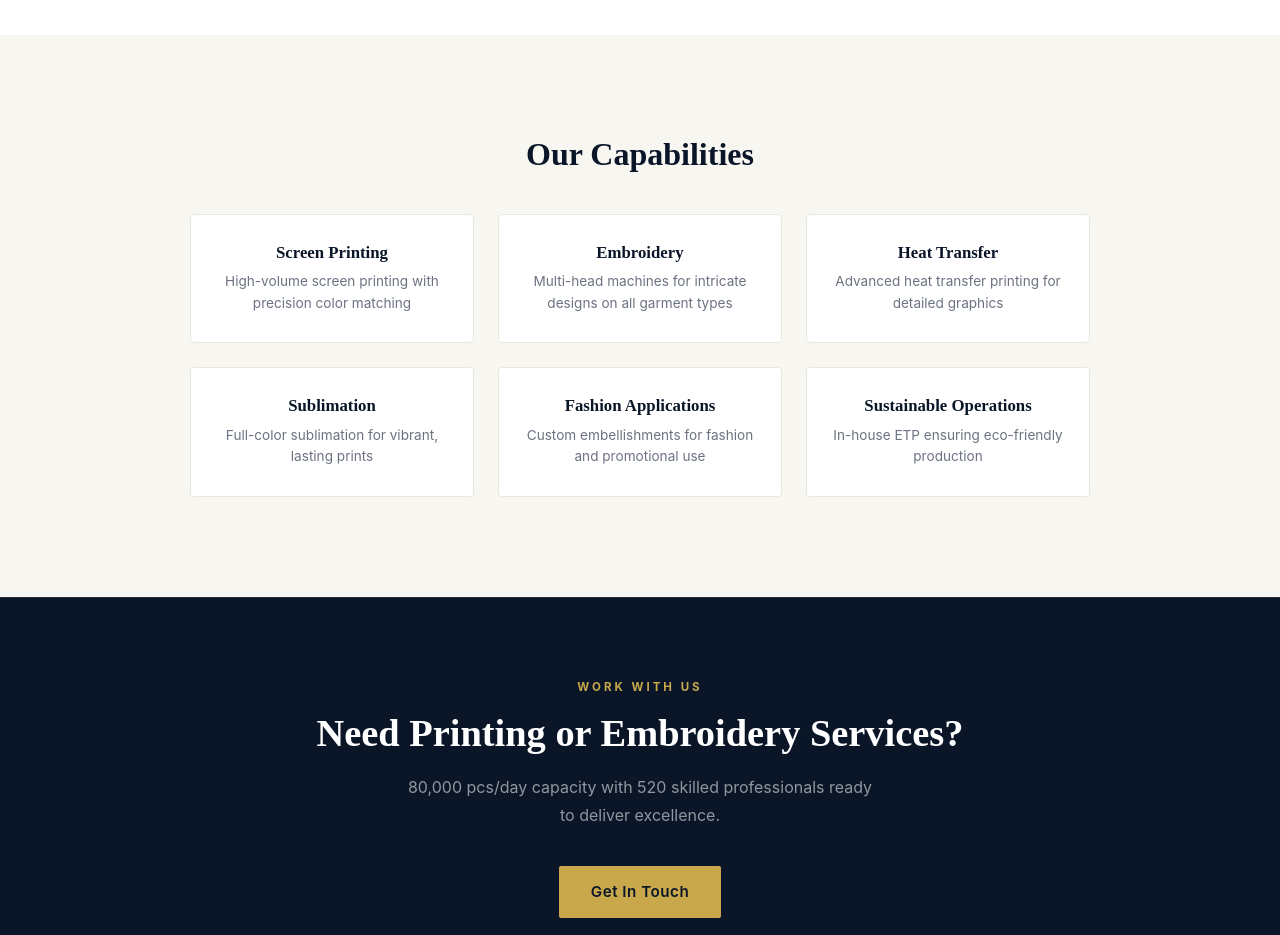
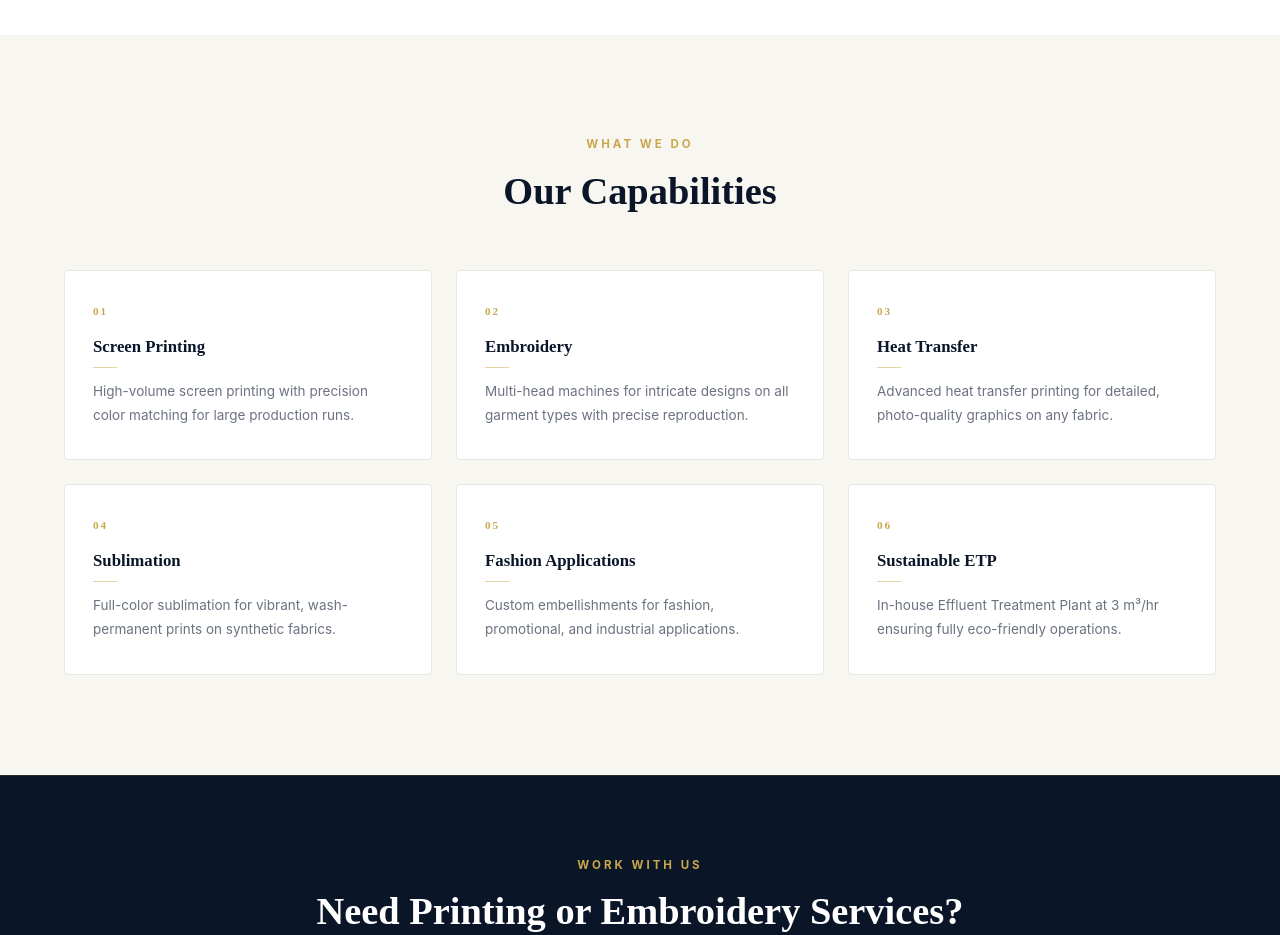
Before and after one commit to ratulsarker/supreme-group, a Next.js app: page /embellishment in a window 1280 px wide. Shown: the part 1920-2855 px from the top of the page. Built offline with nearby package versions, Linux system fonts and the light colour scheme.

Commit message:
Polish pass 4: photo-backed heroes for about/contact/sweets, elegant capabilities cards on embellishment, consistent eyebrow typography

```diff
--- a/app/contact/page.tsx
+++ b/app/contact/page.tsx
@@ -1,3 +1,4 @@
+import Image from "next/image";
 import type { Metadata } from "next";
 import ContactForm from "./ContactForm";
 
@@ -10,15 +11,31 @@ export default function ContactPage() {
   return (
     <>
       {/* HERO */}
-      <section className="page-hero">
-        <div className="container" style={{ position: "relative", zIndex: 1 }}>
+      <section style={{
+        position: "relative",
+        minHeight: "45vh",
+        display: "flex",
+        alignItems: "center",
+        overflow: "hidden",
+        background: "#0A1628",
+      }}>
+        <Image
+          src="/images/stitch-cta-bg.jpg"
+          alt="Contact Supreme Group"
+          fill
+          priority
+          style={{ objectFit: "cover", opacity: 0.15 }}
+        />
+        <div style={{ position: "absolute", inset: 0, background: "rgba(10,22,40,0.85)" }} />
+        <div style={{ position: "absolute", top: 0, left: 0, right: 0, height: "2px", background: "linear-gradient(90deg, transparent, #C9A84C, transparent)" }} />
+        <div className="container" style={{ position: "relative", zIndex: 1, paddingTop: "100px", paddingBottom: "60px" }}>
           <p style={{ fontSize: "0.72rem", color: "#C9A84C", fontWeight: 700, letterSpacing: "3px", textTransform: "uppercase", marginBottom: "14px" }}>
             Contact Us
           </p>
           <h1 style={{ fontFamily: "'Playfair Display', serif", fontSize: "clamp(2.2rem, 5vw, 3.8rem)", fontWeight: 700, color: "white", marginBottom: "20px" }}>
             Get in Touch
           </h1>
-          <p style={{ fontSize: "1.1rem", color: "rgba(255,255,255,0.7)", maxWidth: "560px", lineHeight: 1.8 }}>
+          <p style={{ fontSize: "1.1rem", color: "rgba(255,255,255,0.65)", maxWidth: "560px", lineHeight: 1.85 }}>
             Whether you&apos;re a global brand seeking a reliable manufacturing partner or have any inquiries, we&apos;d love to hear from you.
           </p>
         </div>
--- a/app/embellishment/page.tsx
+++ b/app/embellishment/page.tsx
@@ -102,25 +102,42 @@ export default function EmbellishmentPage() {
 
       {/* SERVICES */}
       <section className="section-pad" style={{ background: "#f8f6f1" }}>
-        <div className="container" style={{ textAlign: "center" }}>
-          <h2 style={{ fontFamily: "'Playfair Display', serif", fontSize: "2rem", fontWeight: 700, color: "#0A1628", marginBottom: "40px" }}>Our Capabilities</h2>
-          <div style={{ display: "grid", gridTemplateColumns: "repeat(3, 1fr)", gap: "24px", maxWidth: "900px", margin: "0 auto" }}>
+        <div className="container">
+          <div style={{ textAlign: "center", marginBottom: "56px" }}>
+            <p style={{ fontSize: "0.72rem", color: "#C9A84C", fontWeight: 700, letterSpacing: "3px", textTransform: "uppercase", marginBottom: "14px" }}>
+              What We Do
+            </p>
+            <h2 style={{ fontFamily: "'Playfair Display', serif", fontSize: "clamp(1.8rem, 3.5vw, 2.4rem)", fontWeight: 700, color: "#0A1628" }}>
+              Our Capabilities
+            </h2>
+          </div>
+          <div style={{ display: "grid", gridTemplateColumns: "repeat(3, 1fr)", gap: "24px" }}>
             {[
-              { title: "Screen Printing", desc: "High-volume screen printing with precision color matching" },
-              { title: "Embroidery", desc: "Multi-head machines for intricate designs on all garment types" },
-              { title: "Heat Transfer", desc: "Advanced heat transfer printing for detailed graphics" },
-              { title: "Sublimation", desc: "Full-color sublimation for vibrant, lasting prints" },
-              { title: "Fashion Applications", desc: "Custom embellishments for fashion and promotional use" },
-              { title: "Sustainable Operations", desc: "In-house ETP ensuring eco-friendly production" },
+              { num: "01", title: "Screen Printing", desc: "High-volume screen printing with precision color matching for large production runs." },
+              { num: "02", title: "Embroidery", desc: "Multi-head machines for intricate designs on all garment types with precise reproduction." },
+              { num: "03", title: "Heat Transfer", desc: "Advanced heat transfer printing for detailed, photo-quality graphics on any fabric." },
+              { num: "04", title: "Sublimation", desc: "Full-color sublimation for vibrant, wash-permanent prints on synthetic fabrics." },
+              { num: "05", title: "Fashion Applications", desc: "Custom embellishments for fashion, promotional, and industrial applications." },
+              { num: "06", title: "Sustainable ETP", desc: "In-house Effluent Treatment Plant at 3 m³/hr ensuring fully eco-friendly operations." },
             ].map((s) => (
-              <div key={s.title} className="card-hover" style={{ background: "white", border: "1px solid #e8e8e0", borderRadius: "4px", padding: "28px 24px" }}>
-                <h3 style={{ fontFamily: "'Playfair Display', serif", fontSize: "1.05rem", fontWeight: 600, color: "#0A1628", marginBottom: "8px" }}>{s.title}</h3>
-                <p style={{ fontSize: "0.85rem", color: "#6b7280", lineHeight: 1.6 }}>{s.desc}</p>
+              <div key={s.title} className="card-hover" style={{
+                background: "white",
+                border: "1px solid #e8e8e0",
+                borderRadius: "4px",
+                padding: "32px 28px",
+                transition: "border-color 0.2s, box-shadow 0.2s",
+              }}>
+                <div style={{ fontFamily: "'Playfair Display', serif", fontSize: "0.7rem", color: "#C9A84C", letterSpacing: "2px", marginBottom: "16px", fontWeight: 600 }}>
+                  {s.num}
+                </div>
+                <h3 style={{ fontFamily: "'Playfair Display', serif", fontSize: "1.05rem", fontWeight: 600, color: "#0A1628", marginBottom: "10px" }}>{s.title}</h3>
+                <div style={{ width: "24px", height: "1px", background: "#C9A84C", marginBottom: "12px", opacity: 0.5 }} />
+                <p style={{ fontSize: "0.845rem", color: "#6b7280", lineHeight: 1.75 }}>{s.desc}</p>
               </div>
             ))}
           </div>
         </div>
-        <style>{`@media(max-width:768px){.container > div:last-child{grid-template-columns:1fr!important;}}`}</style>
+        <style>{`@media(max-width:768px){.container > div:last-child{grid-template-columns:1fr!important;}}@media(min-width:769px) and (max-width:1023px){.container > div:last-child{grid-template-columns:repeat(2,1fr)!important;}}`}</style>
       </section>
 
       {/* CTA */}
--- a/app/outfit/page.tsx
+++ b/app/outfit/page.tsx
@@ -15,9 +15,9 @@ export default function OutfitPage() {
         <Image src="/images/stitch-cta-bg.jpg" alt="Supreme Outfit Factory" fill priority style={{ objectFit: "cover" }} />
         <div style={{ position: "absolute", inset: 0, background: "linear-gradient(135deg, rgba(10,22,40,0.9) 0%, rgba(10,22,40,0.6) 100%)" }} />
         <div className="container" style={{ position: "relative", zIndex: 1, paddingTop: "100px" }}>
-          <div style={{ fontSize: "0.75rem", color: "#C9A84C", fontWeight: 700, letterSpacing: "2.5px", textTransform: "uppercase", marginBottom: "12px" }}>
+          <p style={{ fontSize: "0.72rem", color: "#C9A84C", fontWeight: 700, letterSpacing: "3px", textTransform: "uppercase", marginBottom: "14px" }}>
             Garment Manufacturing
-          </div>
+          </p>
           <h1 style={{ fontFamily: "'Playfair Display', serif", fontSize: "clamp(2.2rem, 5vw, 3.8rem)", fontWeight: 700, color: "white", marginBottom: "20px" }}>
             Supreme Outfit Ltd.
           </h1>
--- a/app/sweets/page.tsx
+++ b/app/sweets/page.tsx
@@ -19,15 +19,30 @@ export default function SweetsPage() {
   return (
     <>
       {/* HERO */}
-      <section className="page-hero" style={{ paddingBottom: "100px" }}>
-        <div className="container" style={{ position: "relative", zIndex: 1 }}>
-          <div style={{ fontSize: "0.75rem", color: "#C9A84C", fontWeight: 700, letterSpacing: "2.5px", textTransform: "uppercase", marginBottom: "12px" }}>
-            Food & Retail
-          </div>
-          <h1 style={{ fontFamily: "'Playfair Display', serif", fontSize: "clamp(2.2rem, 5vw, 3.8rem)", fontWeight: 700, color: "white", marginBottom: "20px" }}>
+      <section style={{
+        position: "relative",
+        minHeight: "55vh",
+        display: "flex",
+        alignItems: "center",
+        overflow: "hidden",
+      }}>
+        <Image
+          src="/images/sweets-1.jpg"
+          alt="Supreme Sweets"
+          fill
+          priority
+          style={{ objectFit: "cover" }}
+        />
+        <div style={{ position: "absolute", inset: 0, background: "linear-gradient(to right, rgba(10,22,40,0.92) 0%, rgba(10,22,40,0.6) 60%, transparent 100%)" }} />
+        <div style={{ position: "absolute", top: 0, left: 0, right: 0, height: "2px", background: "linear-gradient(90deg, transparent, #C9A84C, transparent)" }} />
+        <div className="container" style={{ position: "relative", zIndex: 1, paddingTop: "100px", paddingBottom: "80px" }}>
+          <p style={{ fontSize: "0.72rem", color: "#C9A84C", fontWeight: 700, letterSpacing: "3px", textTransform: "uppercase", marginBottom: "14px" }}>
+            Food &amp; Retail
+          </p>
+          <h1 style={{ fontFamily: "'Playfair Display', serif", fontSize: "clamp(2.2rem, 5vw, 3.8rem)", fontWeight: 700, color: "white", marginBottom: "20px", lineHeight: 1.1 }}>
             Supreme Sweets
           </h1>
-          <p style={{ fontSize: "1.1rem", color: "rgba(255,255,255,0.7)", maxWidth: "560px", lineHeight: 1.8 }}>
+          <p style={{ fontSize: "1.1rem", color: "rgba(255,255,255,0.75)", maxWidth: "560px", lineHeight: 1.85 }}>
             Authentic Bengali confectionery bringing traditional sweets and treats to communities across Dhaka — with 6 outlets and growing.
           </p>
         </div>
```
Also changed, not shown: app/about/page.tsx (+22 -6 lines).
